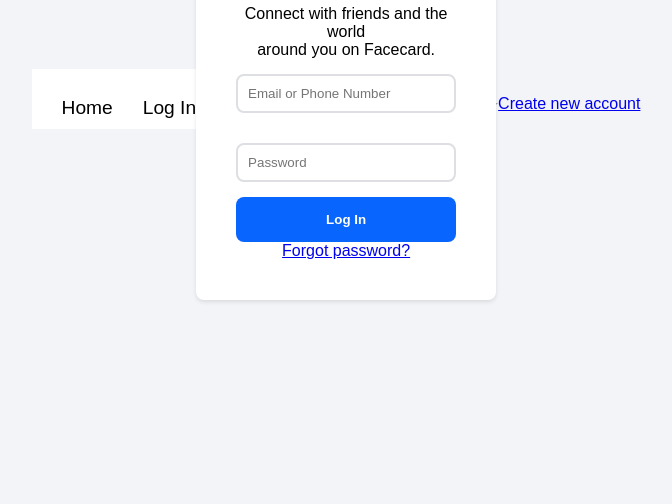
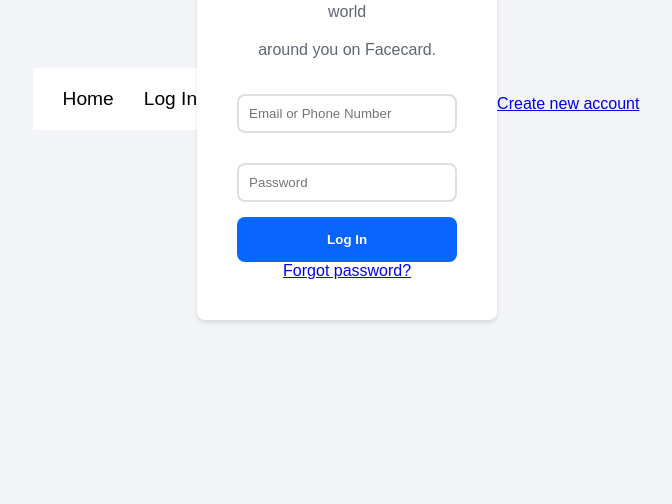
Before and after one commit to SophiaSevillano/SophiaSevillano.github.io, a plain HTML site: page facecard.html in a window 1280 px wide. Shown: the part 296-800 px from the top of the page, without its empty margins (304-976 px from the left). Drawn offline with Linux system fonts and the light colour scheme.

Commit message:
Update facecard.css

```diff
--- a/facecard.css
+++ b/facecard.css
@@ -15,17 +15,17 @@ body {
 }
 
 .logo-img {
-    width: 120px;
+    width: 12px;
 }
 
 nav {
     background-color: white;
-    padding: 10px 0;
+    padding: 20px 0;
     height: fit-content;
     margin-bottom: 10px;
 }
 
-nav .container {
+nav .navcontainer {
     display: flex;
     justify-content: space-between;
     align-items: center;
@@ -58,13 +58,18 @@ nav .container {
     background-color: #fff;
     padding: 40px;
     border-radius: 8px;
-    box-shadow: 0 2px 4px rgba(0, 0, 0, 0.1);
+    box-shadow: 0 3px 4px rgba(0, 0, 0, 0.1);
     width: 300px;
     text-align: center;
 }
 
 .container h1 {
     color: #0866ff;
+    margin-bottom: 20px;
+}
+
+.container p {
+    color: #606770;
     margin-bottom: 20px;
 }
 
@@ -93,4 +98,18 @@ nav .container {
     background-color: #63a7ff;
 }
 
+.link .forgot {
+    color: #1877f2;
+    font-size: 0.875rem;
+  }
+  .link .forgot:hover {
+    text-decoration: underline;
+  }
+  hr {
+    border: none;
+    height: 1px;
+    background-color: #ccc;
+    margin-bottom: 20px;
+    margin-top: 20px;
+  }
 /* #0866ff blue, #42b72a green, #f2f4f7 gray */
```
